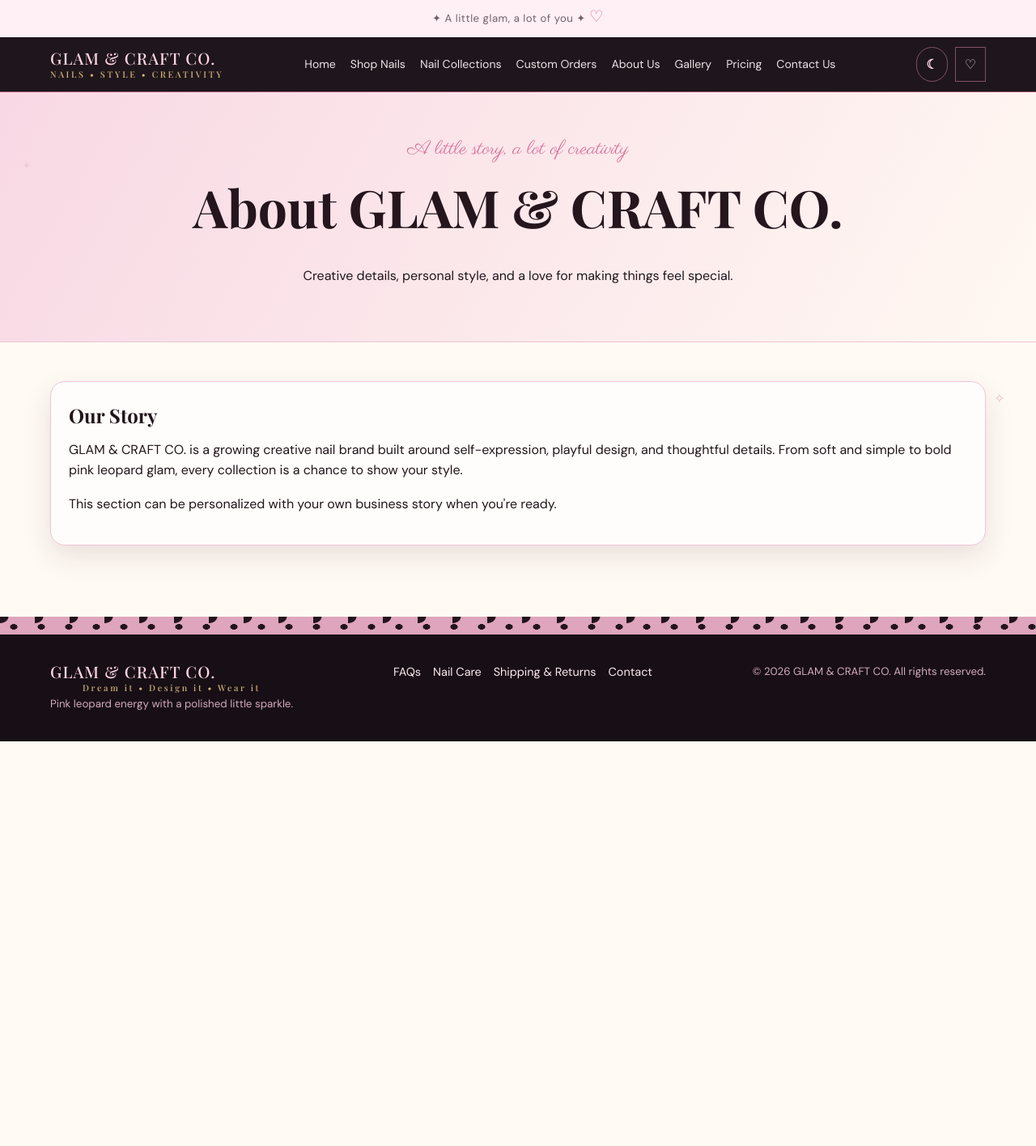
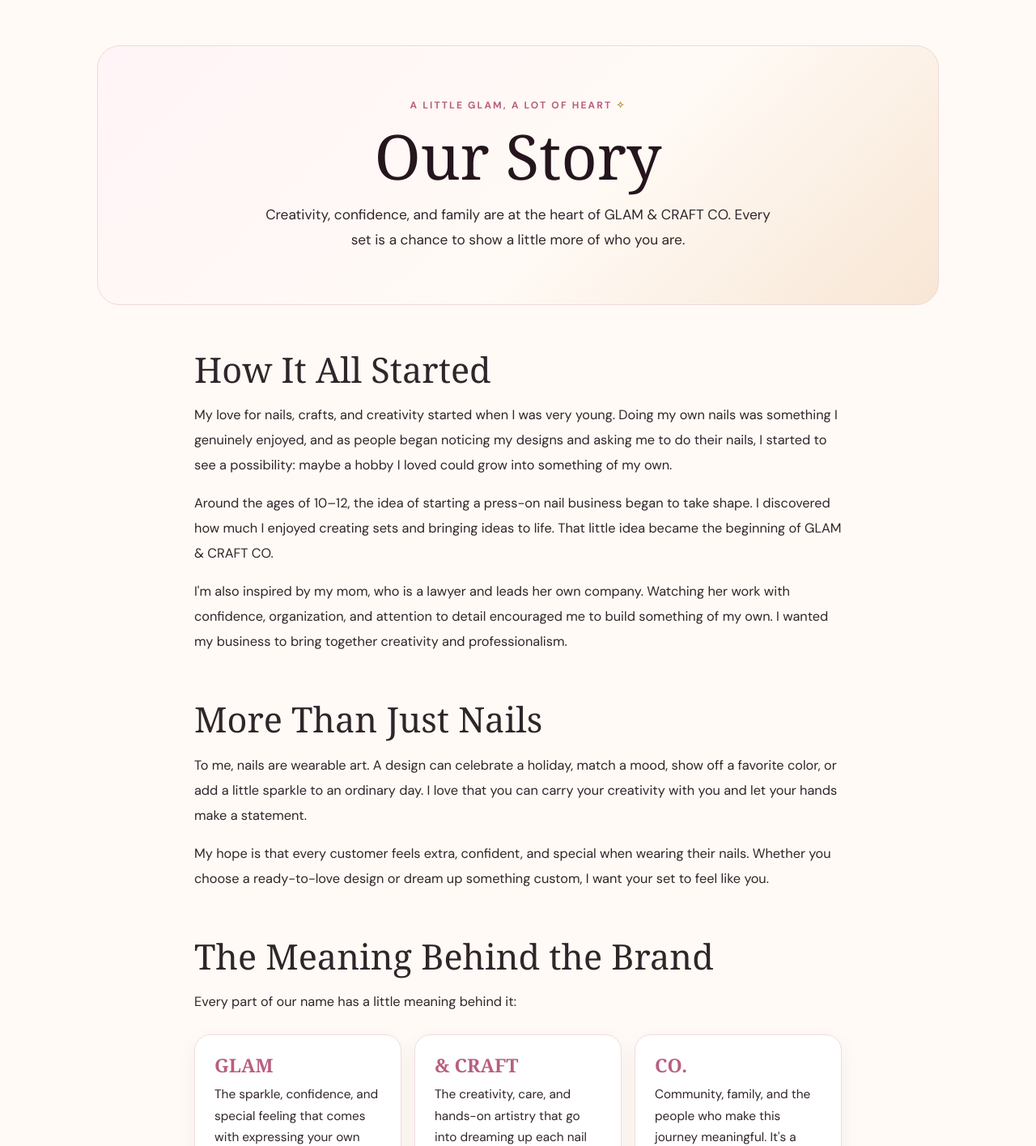
Before and after one commit to battlej33-tech/glam-and-craft-co, a plain HTML site: page about.html in a window 1280 px wide. Shown: the top 1416 px of the page at 81% size. Before the commit the page ends 916 px from the top, so only its background shows below. Drawn offline with nearby package versions, Linux system fonts and the light colour scheme.

Commit message:
Update about.html

```diff
--- a/about.html
+++ b/about.html
@@ -1,17 +1,98 @@
-<!doctype html><html lang="en"><head><meta charset="utf-8"><meta name="viewport" content="width=device-width, initial-scale=1"><meta name="theme-color" content="#170f15"><title>About Us | GLAM & CRAFT CO.</title><meta name="description" content="GLAM & CRAFT CO. — nail designs with a little glam and a lot of you."><link rel="stylesheet" href="styles.css"></head><body>
-<div class="promo">✦ A little glam, a lot of you ✦ <span class="script">♡</span></div>
-<header><nav class="nav">
-<a class="logo" href="index.html">GLAM & CRAFT CO.<span>NAILS • STYLE • CREATIVITY</span></a>
-<button class="menu-toggle" aria-label="Open menu">☰</button>
-<div class="navlinks">
-<a href="index.html">Home</a><a href="index.html#collections">Shop Nails</a><a href="index.html#collections">Nail Collections</a><a href="custom-orders.html">Custom Orders</a><a href="about.html">About Us</a><a href="index.html#collections">Gallery</a><a href="pricing.html">Pricing</a><a href="contact.html">Contact Us</a>
-</div>
-<div class="navtools"><button class="iconbtn" id="themeToggle" aria-label="Toggle dark mode">☾</button><a class="iconbtn" href="custom-orders.html" aria-label="Shopping bag">♡</a></div>
-</nav></header>
-<main><section class="page-hero"><div class="script">A little story, a lot of creativity</div><h1>About GLAM & CRAFT CO.</h1><p>Creative details, personal style, and a love for making things feel special.</p></section><section class="section"><div class="info-card"><h2>Our Story</h2><p>GLAM & CRAFT CO. is a growing creative nail brand built around self-expression, playful design, and thoughtful details. From soft and simple to bold pink leopard glam, every collection is a chance to show your style.</p><p>This section can be personalized with your own business story when you're ready.</p></div></section></main>
-<footer class="footer"><div class="leopard-band"></div><div class="footer-inner">
-<div><div class="logo">GLAM & CRAFT CO.<span>Dream it • Design it • Wear it</span></div><small>Pink leopard energy with a polished little sparkle.</small></div>
-<div class="footer-links"><a href="faq.html">FAQs</a><a href="care.html">Nail Care</a><a href="shipping-returns.html">Shipping & Returns</a><a href="contact.html">Contact</a></div>
-<small>© <span data-year></span> GLAM & CRAFT CO. All rights reserved.</small></div></footer>
-<button class="top-button" aria-label="Back to top">↑</button><span class="sparkle one">✦</span><span class="sparkle two">✧</span><script src="script.js"></script>
-</body></html>
+<!DOCTYPE html>
+<html lang="en">
+<head>
+  <meta charset="UTF-8">
+  <meta name="viewport" content="width=device-width, initial-scale=1.0">
+  <meta name="description" content="Meet the story, creativity, and family behind GLAM & CRAFT CO., a Black family-run press-on nail brand.">
+  <title>Our Story | GLAM &amp; CRAFT CO.</title>
+  <link rel="icon" href="favicon.svg" type="image/svg+xml">
+  <link rel="stylesheet" href="styles.css">
+  <style>
+    :root {
+      --gc-pink: #f5c4d5;
+      --gc-deep-pink: #b85f80;
+      --gc-cream: #fffaf5;
+      --gc-gold: #bd9854;
+      --gc-ink: #30252a;
+    }
+    body { background: var(--gc-cream); color: var(--gc-ink); }
+    .about-page { max-width: 1080px; margin: 0 auto; padding: 3.5rem 1.25rem 5rem; }
+    .about-hero { text-align: center; padding: 4rem 1.25rem; border-radius: 28px; background: linear-gradient(135deg, #fff4f7, #fffaf5 58%, #f8e6d4); border: 1px solid #efd9d7; }
+    .about-eyebrow { color: var(--gc-deep-pink); letter-spacing: .18em; text-transform: uppercase; font-size: .75rem; font-weight: 700; }
+    .about-hero h1, .about-section h2 { font-family: Georgia, 'Times New Roman', serif; font-weight: 500; }
+    .about-hero h1 { font-size: clamp(2.5rem, 7vw, 4.8rem); margin: .8rem 0 1rem; line-height: 1.05; }
+    .about-hero p { max-width: 650px; margin: 0 auto; font-size: 1.08rem; line-height: 1.8; }
+    .about-sparkle { color: var(--gc-gold); }
+    .about-section { max-width: 800px; margin: 3.5rem auto; }
+    .about-section h2 { font-size: clamp(1.9rem, 4vw, 2.7rem); margin: 0 0 1rem; }
+    .about-section p { line-height: 1.9; font-size: 1.02rem; }
+    .meaning-grid { display: grid; grid-template-columns: repeat(3, 1fr); gap: 1rem; margin-top: 1.5rem; }
+    .meaning-card { padding: 1.5rem; border-radius: 20px; background: #fff; border: 1px solid #f0dce1; box-shadow: 0 8px 24px rgba(80, 40, 55, .05); }
+    .meaning-card h3 { margin: 0 0 .65rem; color: var(--gc-deep-pink); font-family: Georgia, 'Times New Roman', serif; font-size: 1.45rem; }
+    .meaning-card p { margin: 0; font-size: .96rem; line-height: 1.7; }
+    .about-note { margin-top: 3rem; padding: 2rem; border-left: 4px solid var(--gc-gold); border-radius: 0 18px 18px 0; background: #fff; }
+    .about-note p { margin: 0; font-family: Georgia, 'Times New Roman', serif; font-size: 1.25rem; line-height: 1.7; }
+    .about-cta { text-align: center; margin: 3.5rem auto 0; padding: 2.5rem 1.25rem; border-radius: 24px; background: #f8e5ec; }
+    .about-cta h2 { font-family: Georgia, 'Times New Roman', serif; font-size: 2rem; font-weight: 500; margin: 0 0 .75rem; }
+    .about-cta p { line-height: 1.7; }
+    .about-cta a { display: inline-block; margin-top: .6rem; padding: .85rem 1.35rem; border-radius: 999px; background: var(--gc-ink); color: white; text-decoration: none; font-weight: 700; }
+    @media (max-width: 700px) { .meaning-grid { grid-template-columns: 1fr; } .about-page { padding-top: 1.5rem; } .about-hero { padding: 3rem 1.1rem; } }
+  </style>
+</head>
+<body>
+  <main class="about-page">
+    <section class="about-hero">
+      <div class="about-eyebrow">A little glam, a lot of heart <span class="about-sparkle">✧</span></div>
+      <h1>Our Story</h1>
+      <p>Creativity, confidence, and family are at the heart of GLAM &amp; CRAFT CO. Every set is a chance to show a little more of who you are.</p>
+    </section>
+
+    <section class="about-section">
+      <h2>How It All Started</h2>
+      <p>My love for nails, crafts, and creativity started when I was very young. Doing my own nails was something I genuinely enjoyed, and as people began noticing my designs and asking me to do their nails, I started to see a possibility: maybe a hobby I loved could grow into something of my own.</p>
+      <p>Around the ages of 10–12, the idea of starting a press-on nail business began to take shape. I discovered how much I enjoyed creating sets and bringing ideas to life. That little idea became the beginning of GLAM &amp; CRAFT CO.</p>
+      <p>I'm also inspired by my mom, who is a lawyer and leads her own company. Watching her work with confidence, organization, and attention to detail encouraged me to build something of my own. I wanted my business to bring together creativity and professionalism.</p>
+    </section>
+
+    <section class="about-section">
+      <h2>More Than Just Nails</h2>
+      <p>To me, nails are wearable art. A design can celebrate a holiday, match a mood, show off a favorite color, or add a little sparkle to an ordinary day. I love that you can carry your creativity with you and let your hands make a statement.</p>
+      <p>My hope is that every customer feels extra, confident, and special when wearing their nails. Whether you choose a ready-to-love design or dream up something custom, I want your set to feel like you.</p>
+    </section>
+
+    <section class="about-section">
+      <h2>The Meaning Behind the Brand</h2>
+      <p>Every part of our name has a little meaning behind it:</p>
+      <div class="meaning-grid">
+        <article class="meaning-card">
+          <h3>GLAM</h3>
+          <p>The sparkle, confidence, and special feeling that comes with expressing your own style.</p>
+        </article>
+        <article class="meaning-card">
+          <h3>&amp; CRAFT</h3>
+          <p>The creativity, care, and hands-on artistry that go into dreaming up each nail design.</p>
+        </article>
+        <article class="meaning-card">
+          <h3>CO.</h3>
+          <p>Community, family, and the people who make this journey meaningful. It's a reminder that this brand is built with love and support.</p>
+        </article>
+      </div>
+    </section>
+
+    <section class="about-section">
+      <h2>Family, Pride &amp; Big Dreams</h2>
+      <p>GLAM &amp; CRAFT CO. is a Black family-run business built around creativity, ambition, and family pride. One of my biggest goals is to keep learning, grow this business, make my family proud, and show that a small idea can become something meaningful with care and determination.</p>
+      <div class="about-note">
+        <p>Thank you for supporting this creative journey and letting GLAM &amp; CRAFT CO. add a little extra glam to your life. <span class="about-sparkle">✧</span></p>
+      </div>
+    </section>
+
+    <section class="about-cta">
+      <h2>Ready to find your next set?</h2>
+      <p>Explore the collections or dream up a custom design of your own.</p>
+      <a href="index.html">Explore GLAM &amp; CRAFT CO.</a>
+    </section>
+  </main>
+  <script src="script.js"></script>
+</body>
+</html>
```
